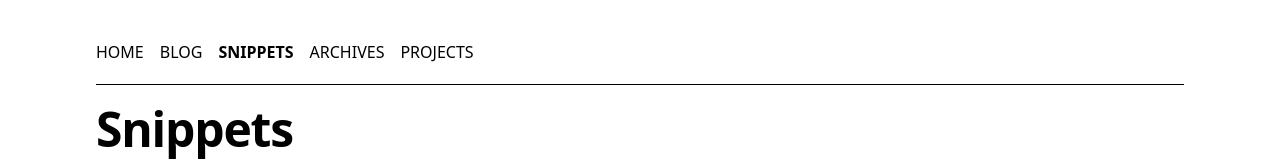
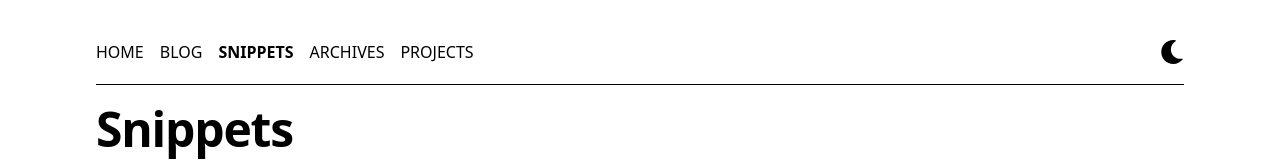
Before and after one commit to jinsoul75/jinsoul75.github.io, a Next.js app: page /snippets in a window 1280 px wide. Shown: the top 161 px of the page. Built offline with nearby package versions, Linux system fonts and the light colour scheme.

Commit message:
feat: 다크모드 구현

```diff
--- a/package.json
+++ b/package.json
@@ -13,8 +13,8 @@
   },
   "lint-staged": {
     "*.{js,jsx,ts,tsx}": [
-			"prettier --write",
-			"eslint --fix"
+      "prettier --write",
+      "eslint --fix"
     ]
   },
   "dependencies": {
@@ -33,6 +33,7 @@
     "next": "^13.4.7",
     "next-contentlayer": "^0.3.4",
     "next-mdx-remote": "^4.4.1",
+    "next-themes": "^0.2.1",
     "react": "^18.2.0",
     "react-dom": "^18.2.0",
     "react-icons": "^5.0.1",
--- a/src/app/layout.tsx
+++ b/src/app/layout.tsx
@@ -5,6 +5,7 @@ import { cn } from '@/libs/utils';
 import '../styles/globals.css';
 import Footer from '@/components/footer/Footer';
 import Header from '@/components/header/Header';
+import Provider from '@/components/provider/Provider';
 import Loading from './loading';
 
 export const metadata: Metadata = {
@@ -13,17 +14,20 @@ export const metadata: Metadata = {
 };
 
 export default function RootLayout({ children }: { children: ReactNode }) {
-  const bodyStyle =
-    'flex flex-col mx-auto min-h-screen max-w-3xl px-6 lg:max-w-6xl lg:px-8';
+  const bodyStyle = cn(
+    'flex flex-col mx-auto min-h-screen max-w-3xl px-6 lg:max-w-6xl lg:px-8',
+  );
 
   return (
     <html lang="ko">
       <body className={cn(bodyStyle)} suppressHydrationWarning={true}>
-        <Header />
-        <Suspense fallback={<Loading />}>
-          <main className="grow my-5 flex flex-col">{children}</main>
-        </Suspense>
-        <Footer />
+        <Provider>
+          <Header />
+          <Suspense fallback={<Loading />}>
+            <main className="grow my-5 flex flex-col">{children}</main>
+          </Suspense>
+          <Footer />
+        </Provider>
       </body>
     </html>
   );
--- a/src/components/header/Header.tsx
+++ b/src/components/header/Header.tsx
@@ -1,10 +1,12 @@
 import NavBar from './NavBar';
+import ThemeToggle from '../theme-toggle/ThemeToggle';
 
 export default function Header() {
   return (
-    <header className='pt-10 pb-5 border-b border-b-black'>
-      <nav>
+    <header className="pt-10 pb-5 border-b border-b-black">
+      <nav className="flex justify-between">
         <NavBar />
+        <ThemeToggle />
       </nav>
     </header>
   );
--- /dev/null
+++ b/src/components/provider/Provider.tsx
@@ -0,0 +1,10 @@
+'use client';
+
+import { ThemeProvider } from 'next-themes';
+import React from 'react';
+
+const Provider = ({ children }: { children: React.ReactNode }) => {
+  return <ThemeProvider attribute="class">{children}</ThemeProvider>;
+};
+
+export default Provider;
--- /dev/null
+++ b/src/components/theme-toggle/ThemeToggle.tsx
@@ -0,0 +1,28 @@
+'use client';
+
+import { useEffect, useState } from 'react';
+import { FaMoon, FaRegSun } from 'react-icons/fa';
+import { useTheme } from 'next-themes';
+
+export default function ThemeToggle() {
+  const [mounted, setMounted] = useState(false);
+  const { theme, setTheme } = useTheme();
+
+  useEffect(() => {
+    setMounted(true);
+  }, []);
+
+  if (!mounted) {
+    return null;
+  }
+
+  return (
+    <button className="cursor-pointer">
+      {theme === 'dark' ? (
+        <FaRegSun onClick={() => setTheme('light')} size={24} />
+      ) : (
+        <FaMoon onClick={() => setTheme('dark')} size={24} />
+      )}
+    </button>
+  );
+}
```
Also changed, not shown: 1 other file (tests, documents, lock files or other folders).
